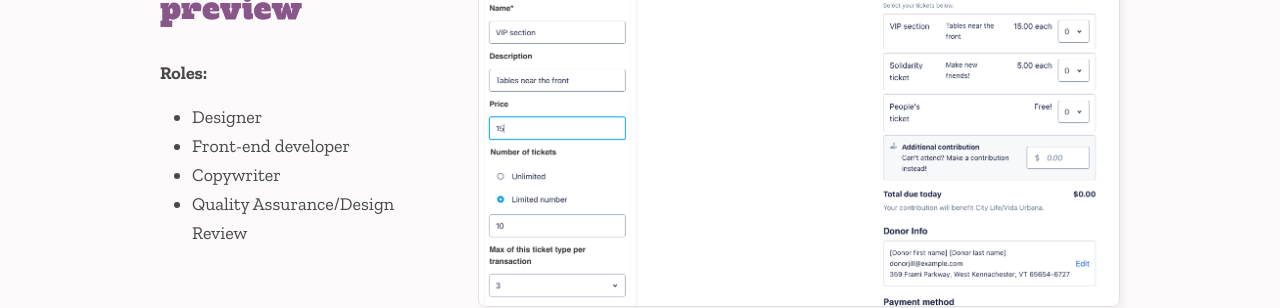
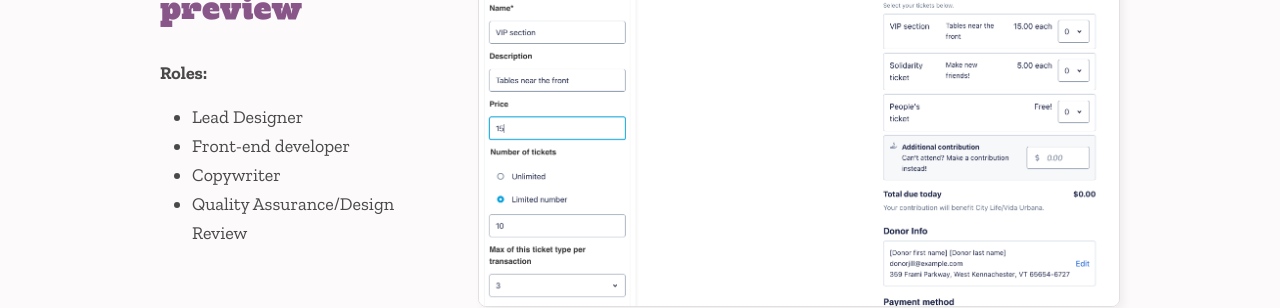
Before and after one commit to heybenji/heybenji.github.io, a Jekyll site: the page built from _portfolio/event-tickets.html, in a window 1280 px wide and 900 px high. Shown: the part 263-571 px from the top of the window. Built offline with Jekyll 4.4.1, drawn with Linux system fonts in a browser that asks for light colours; some web fonts are replaced.

Commit message:
Make sure I’m the “lead” everything

```diff
--- a/_portfolio/event-tickets.html
+++ b/_portfolio/event-tickets.html
@@ -3,7 +3,7 @@ layout: project
 supertitle: "Case Study"
 title: "Better event ticket editing with live preview"
 roles:
-  - Designer
+  - Lead Designer
   - Front-end developer
   - Copywriter
   - Quality Assurance/Design Review
--- a/_portfolio/two-factor.html
+++ b/_portfolio/two-factor.html
@@ -3,7 +3,7 @@ layout: project
 supertitle: "Case Study"
 title: "Improve two-factor security & adoption"
 roles:
-  - Designer
+  - Lead Designer
   - Copywriter
   - Quality Assurance/Design Review
   - Front-end adjustments
--- a/_portfolio/youthbuild.html
+++ b/_portfolio/youthbuild.html
@@ -3,7 +3,7 @@ layout: project
 supertitle: "Case Study"
 title: "Innovative nonprofit data and reporting product"
 roles:
-  - UX Designer
+  - Lead UX Designer
   - Lean UX consultant
   - Agile coach
   - UX researcher
```
